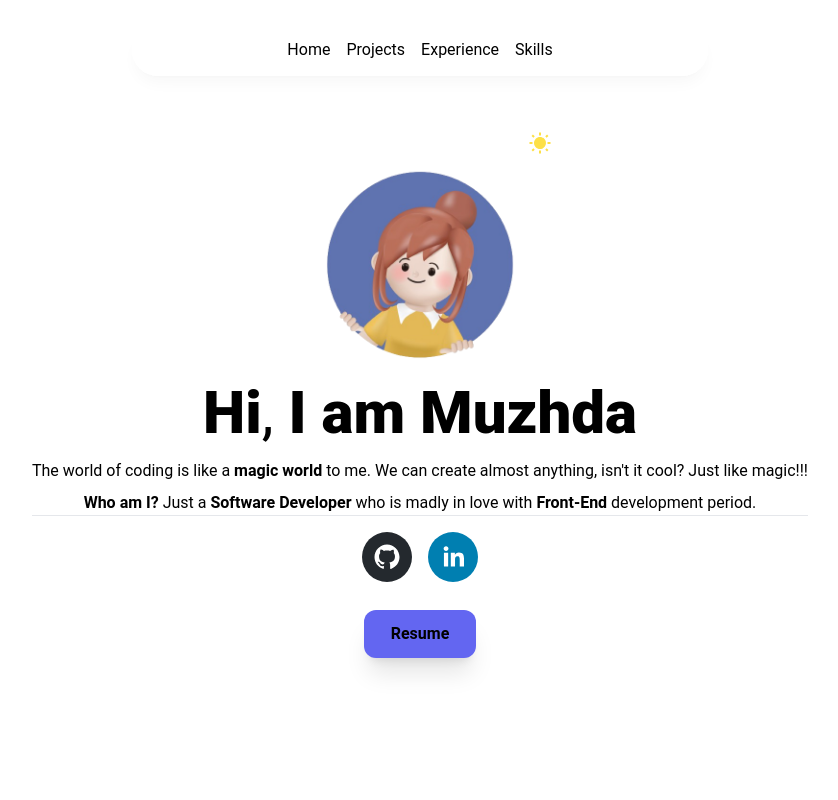
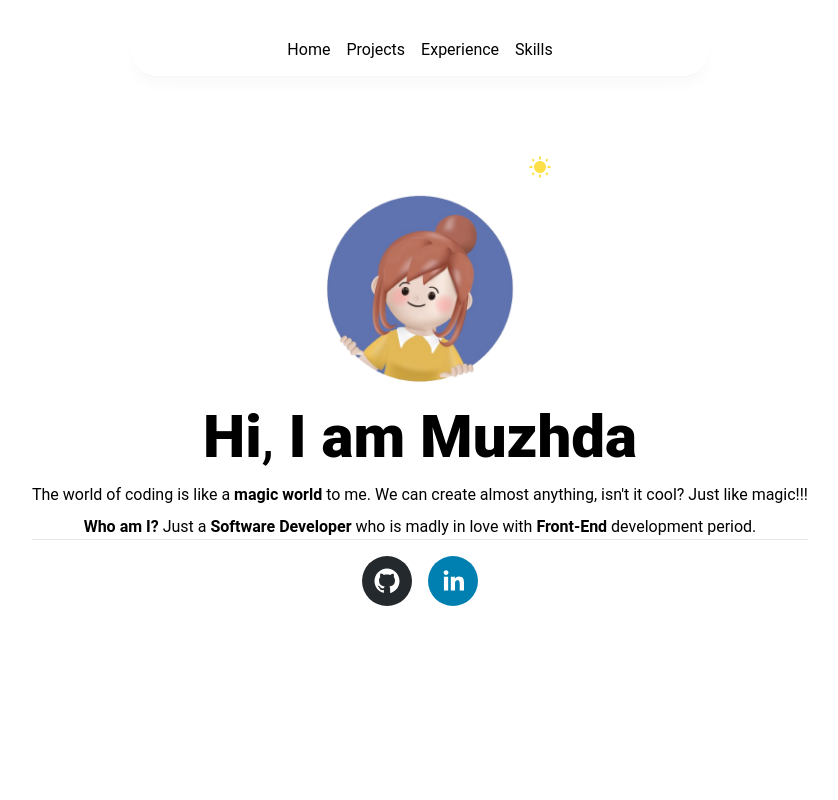
Before and after one commit to MuzhdaN/my-portfolio, a React (Vite) app: page / in a window 1280 px wide. Shown: the top 800 px of the page, without its empty margins (220-1058 px from the left). Built offline with nearby package versions, Linux system fonts and the light colour scheme.

Commit message:
remove buttons

```diff
--- a/src/components/Hero.jsx
+++ b/src/components/Hero.jsx
@@ -1,5 +1,5 @@
 import { SocialIcon } from 'react-social-icons';
-import CV from '../assets/Muzhda Noorzad CV.pdf';
+// import CV from '../assets/Muzhda Noorzad CV.pdf';
 import heroImg from '../assets/heroImg.png';
 import { IoMdSunny } from 'react-icons/io';
 import { FaMoon } from 'react-icons/fa6';
@@ -15,13 +15,6 @@ const Hero = ({ darkMode, toggleDarkMode }) => {
             className="w-60"
             alt="Hero Image"
           />
-          {/* <button onClick={toggleDarkMode}
-            className='absolute top-0 right-0 transform translate-x-1/2 -translate-y-1/2 scale-150 hover:text-amber-400'
-            // className='w-16 h-16 bottom-14 bg-neutral-500 dark:bg-white rounded-full text-white dark:text-black font-semibold'
-          >
-            {darkMode ? <FaMoon/> : <IoMdSunny />}
-          </button> */}
-
           <button onClick={toggleDarkMode} className='absolute top-0 right-0 transform translate-x-1/2 -translate-y-1/2 scale-150'>
             {darkMode ? (
               <div className="group">
@@ -61,11 +54,11 @@ const Hero = ({ darkMode, toggleDarkMode }) => {
               />
           </div>
 
-          <a href={CV} download>
-              <button className=' bg-indigo-500 w-28 h-12 font-bold rounded-xl shadow-xl hover:bg-indigo-600'>
+          {/* <a href={CV} download>
+              <button className='disabled bg-indigo-500 w-28 h-12 font-bold rounded-xl shadow-xl hover:bg-indigo-600'>
                 Resume
               </button>
-          </a>
+          </a> */}
         </div>
 
         </div>
```
